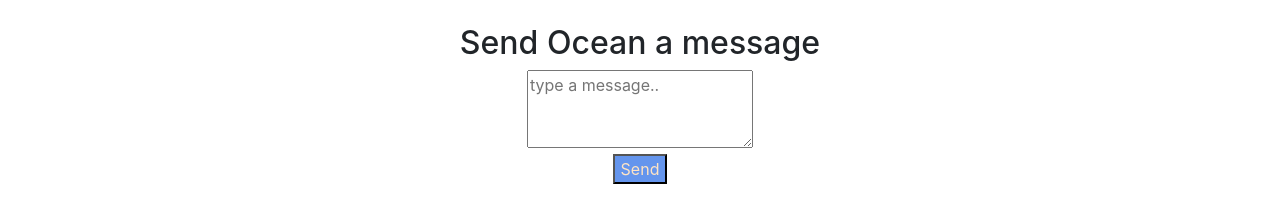
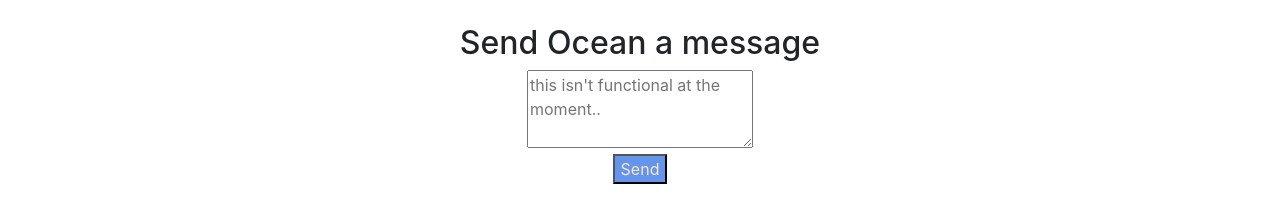
Before and after one commit to OceanDiaali/N-Linx, a React (Create React App) app: page /about in a window 1280 px wide. Shown: the part 577-775 px from the top of the page. Built offline with nearby package versions, Linux system fonts and the light colour scheme.

Commit message:
disable test script

```diff
--- a/src/Pages/About/about.js
+++ b/src/Pages/About/about.js
@@ -1,7 +1,7 @@
 import React from 'react';
 
 import './about.css';
-import './test';
+//import './test';
 
 export default class About extends React.Component {
     render() {
@@ -20,8 +20,8 @@ export default class About extends React.Component {
             <div id="message-box">
             <h2>Send Ocean a message</h2>
             <form className="ui-form">
-                <textarea placeholder="type a message.." rows="3"/><br/>
-                <input type="submit" value="Send" id="msg-btn" onClick="message()"/>
+                <textarea placeholder="this isn't functional at the moment.." rows="3"/><br/>
+                <input type="submit" value="Send" id="msg-btn"/>
             </form>
             </div>
 
```
